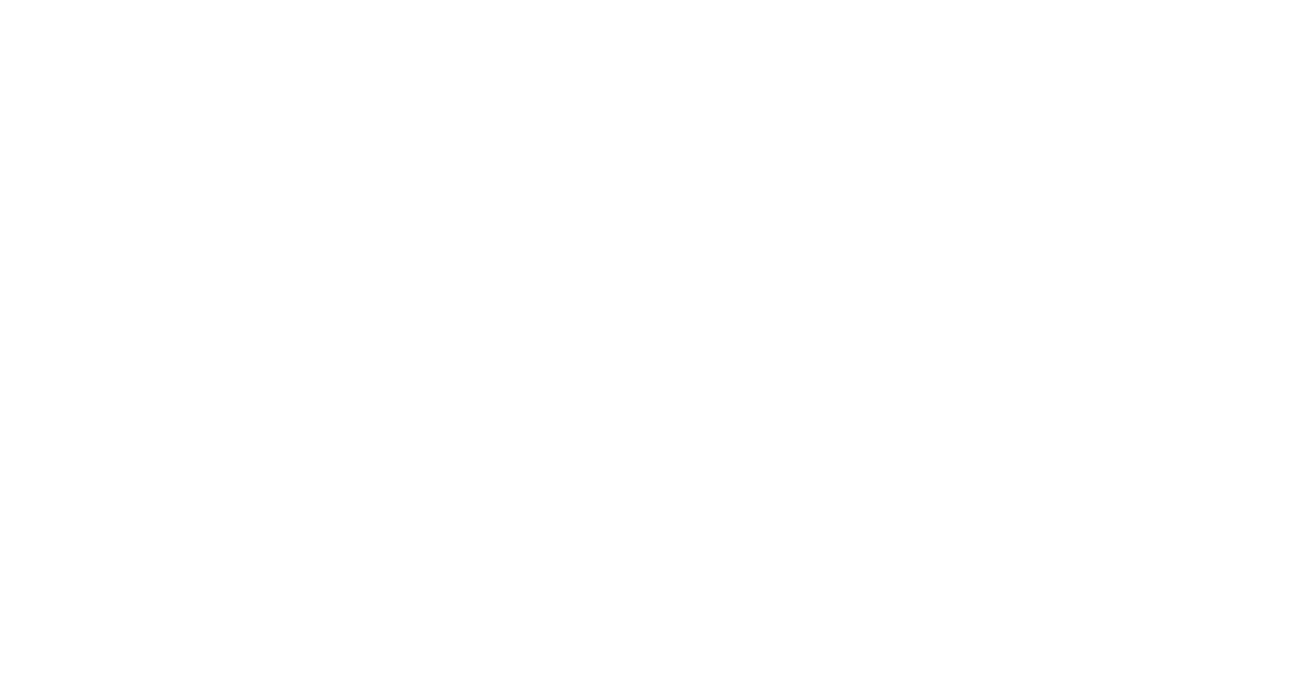
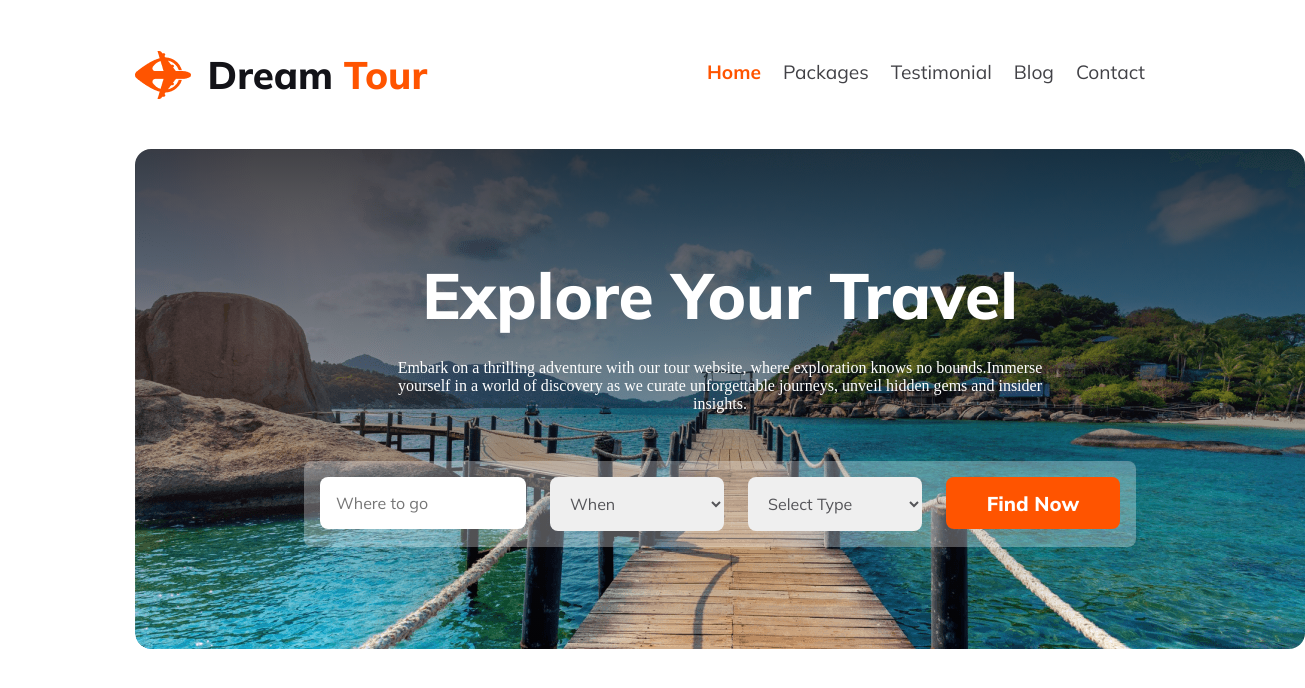
Before and after one commit to IfranAlamBishal/assignment-02, a plain HTML site: page index.html in a window 1280 px wide. Shown: the whole page, 1305 px wide, since content can reach past the window. Drawn offline with Linux system fonts and the light colour scheme.

Commit message:
banner part done

```diff
--- a/index.html
+++ b/index.html
@@ -3,10 +3,50 @@
 <head>
     <meta charset="UTF-8">
     <meta name="viewport" content="width=device-width, initial-scale=1.0">
-    <title>DreamTour</title>
+    <title>Dream Tour</title>
+    <link rel="preconnect" href="https://fonts.googleapis.com">
+    <link rel="preconnect" href="https://fonts.gstatic.com" crossorigin>
+    <link href="https://fonts.googleapis.com/css2?family=Mulish:ital,wght@0,200..1000;1,200..1000&display=swap" rel="stylesheet">
+    <!-- <link rel="icon" href="Images/favicon.ico"> -->
+    <link rel="icon" href="Images/logo.png">
+    <link rel="stylesheet" href="styles/style.css">
 </head>
 <body>
-    <header> </header>
+    <header>
+        <nav>
+            <div class="logo-and-title">
+                <img src="Images/logo.png" alt="website-logo" class="logo">
+                <h3 class="header-title">Dream <span class="theme">Tour</span></h3>
+            </div>
+            <ul class="nav-links">
+                <li><a href=""><span class="theme">Home</span></a></li>
+                <li><a href="">Packages</a></li>
+                <li><a href="">Testimonial</a></li>
+                <li><a href="">Blog</a></li>
+                <li><a href="">Contact</a></li>
+            </ul>
+        </nav>
+        <div class="banner">
+            <h3 class="banner-title">Explore Your Travel</h3>
+            <p class="banner-info">Embark on a thrilling adventure with our tour website, where exploration knows no bounds.Immerse yourself in a world of discovery as we curate unforgettable journeys, unveil hidden gems and insider insights.</p>
+            <label class="banner-form">
+                <input type="text" class="banner-inputs" placeholder="Where to go">
+                <select name="" id="" class="banner-inputs">
+                    <option value="0">When</option>
+                    <option value="1"></option>
+                    <option value="2"></option>
+                    <option value="3"></option>
+                </select>
+                <!-- <input type="date" name="" id="" placeholder="When"> -->
+                <select name="" id="" class="banner-inputs">
+                    <option value="4">Select Type</option>
+                    <option value="5">By air</option>
+                    <option value="6">By ship</option>
+                </select>
+                <button class="primary-btn">Find Now</button>
+            </label>
+        </div>
+    </header>
 
     <main> </main>
 
--- a/styles/style.css
+++ b/styles/style.css
@@ -0,0 +1,119 @@
+/* Global Part */
+*{
+    margin: 0;
+    padding: 0;
+    max-width: 1600px;
+}
+/* Primary Styles */
+:root{
+    --main-font:'Mulish', sansiserif;
+    --theme-color: #FF5400;
+    --black: #131318;
+    --text-color: rgba(19, 19, 24, 0.70);
+    --white: #fff;
+}
+.primary-btn{
+    width: 174px;
+    height: 52px;
+    border: none;
+    border-radius: 8px;
+    background: var(--theme-color);
+    color: var(--white);
+    text-align: center;
+    font-family: var(--main-font);
+    font-size: 1.25rem;
+    font-weight: 800;
+    cursor: pointer;
+}
+.primary-btn:hover{
+    color: var(--theme-color);
+    background-color: var(--white);
+    border: 3px solid var(--theme-color);
+}
+/* Header Secton */
+/* Nav Bar */
+
+nav{
+    display: flex;
+    justify-content: space-between;
+    margin: 50px 135px;
+}
+.logo-and-title{
+    display: flex;
+    justify-content: space-between;
+    gap: 16.6px;
+    text-align: center;
+    align-items: center;
+}
+.header-title{
+    color: var(--black);
+    font-family: var(--main-font);
+    font-size: 2.4rem;
+    font-weight: 800;
+}
+.theme{
+    color: var(--theme-color);
+}
+.nav-links{
+    display: flex;
+    justify-content: space-between;
+    gap: 22px;
+    padding: 10px 0;
+    list-style: none;
+    text-align: center;
+    font-family: var(--main-font);
+    font-size: 1.2rem;
+    font-weight: 400;
+}
+.nav-links a {
+    text-decoration: none;
+    color: #424247;
+}
+.nav-links .theme{
+    font-weight: 700;
+}
+/* Banner part */
+.banner{
+    background:  linear-gradient(180deg, rgba(19, 19, 24, 0.80) 0%, rgba(19, 19, 24, 0.00) 100%), url('../Images/banner.png');
+    background-repeat: no-repeat;
+    width: 1170px;
+    height: 500px;
+    border-radius: 16px;
+    margin: 50px 135px;
+    text-align: center;
+    align-items: center;
+}
+.banner-title{
+    color: var(--white);
+    font-family: var(--main-font);
+    font-size: 4rem;
+    font-weight: 800;
+    padding-top: 106px;
+    margin-bottom: 24px;
+}
+.banner-info{
+    width: 676px;
+    margin: 0 247px;
+    color: var(--white);
+}
+.banner-form{
+    border-radius: 8px;
+    background: rgba(255, 255, 255, 0.30);
+    display: inline-flex;
+    padding: 16px;
+    align-items: flex-start;
+    gap: 24px;
+    margin-top: 48px;
+    margin-bottom: 106px;
+}
+.banner-inputs{
+    width: 174px;
+    border-radius: 8px;
+    border: none;
+    color: var(--text-color);
+    font-family: var(--main-font);
+    font-size: 1rem;
+    font-weight: 400;
+    padding: 16px;
+
+}
```
Also changed, not shown: Images/banner.png (renamed from Images/Group 13 (1) (1).png), Images/favicon-16x16.png (added), Images/favicon.ico (added), Images/logo.png (renamed from Images/Group 40071 (2).png), styles/responsive.css (added).
